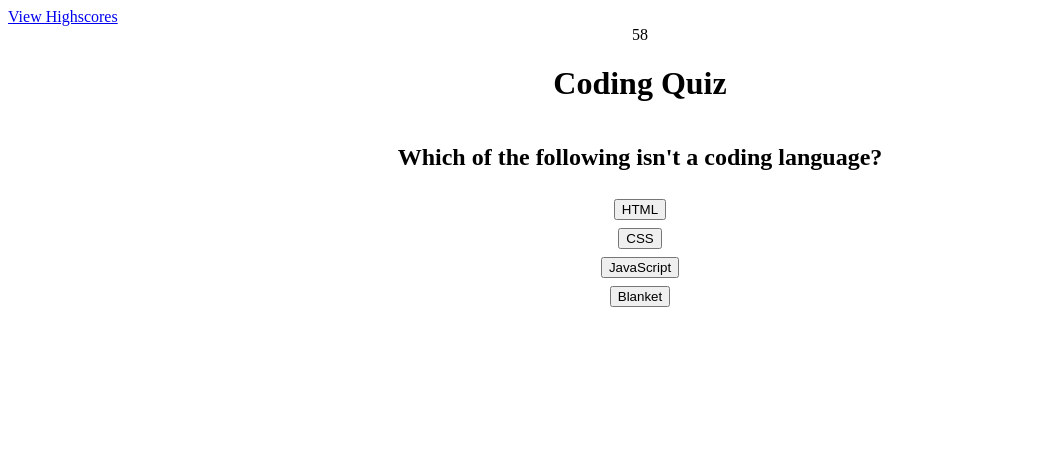
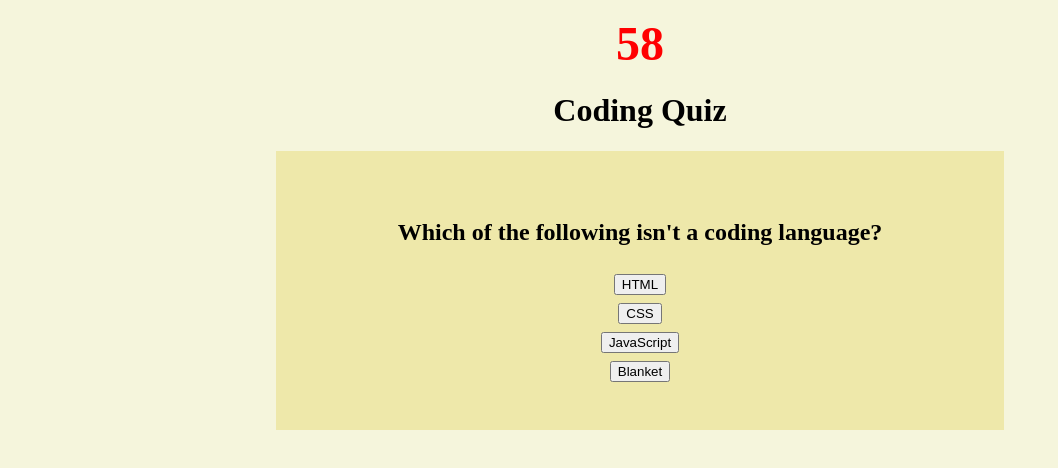
Before and after one commit to mireezeidan/codingquiz, a plain HTML site: page index.html in a window 1280 px wide. Both pictures are taken after a click on the button "Start Quiz". Shown: the whole page, without its empty margins (0-1058 px from the left). Drawn offline with Linux system fonts and the light colour scheme.

Commit message:
added css code to the questions div as well as the timer and body

```diff
--- a/index.html
+++ b/index.html
@@ -10,10 +10,10 @@
 </head>
 
 
-<body>
-    <header>
+<body class="bkg-beige">
+    <header class="d-f ai-c jc-c fxd-c">
         <a id='highscore' href="highscores">View Highscores</a>
-        <div id="timer" class="d-f ai-c jc-c fxd-c">60</div>
+        <div id="timer" class="mt-05r c-red fw-bold fs-3r">60</div>
     </header>
     <div class="d-f ai-c jc-c fxd-c">
         <!-- Title -->
@@ -26,7 +26,7 @@
             <button id="startQuiz">Start Quiz</button>
         </div>
         <!-- attach questions here -->
-        <div id="questions" class="d-f ai-c jc-c fxd-c hidden"></div>
+        <div id="questions" class="d-f ai-c jc-c fxd-c hidden p-3r w-50 bkg-palegoldenrod"></div>
         <form id="initials" class="hidden">
             <p>Enter your initials</p>
             <input id="initialsInput" type="text">
--- a/main.css
+++ b/main.css
@@ -1,5 +1,4 @@
 /* position */
-
 .ai-c {
     align-items: center;
 }
@@ -20,9 +19,30 @@
     margin-top: .5rem;
 }
 
+.p-3r {
+    padding: 3rem;
+}
+
+.w-50 {
+    width: 50%;
+}
+
 .hidden {
     display: none;
 }
+
+/* colors */
+.bkg-beige {
+    background-color: beige;
+}
+.bkg-palegoldenrod {
+    background-color: palegoldenrod;
+}
+
+.c-red {
+    color: red;
+}
+
 /* button style */
 .btnOne {
     margin-top: .5rem;
@@ -39,3 +59,12 @@
 .btnFour {
     margin-top: .5rem;
 }
+
+/* typography */
+.fw-bold {
+    font-weight: bold;
+}
+
+.fs-3r {
+    font-size: 3rem;
+}
--- a/script.js
+++ b/script.js
@@ -30,6 +30,7 @@ function startQuiz() {
     timerDiv.innerHTML = time;
   }, 1000);
   introDiv.classList.add("hidden");
+  highscoreTag.classList.add("hidden");
   questionDiv.classList.remove("hidden");
   createButton(0);
 
```
